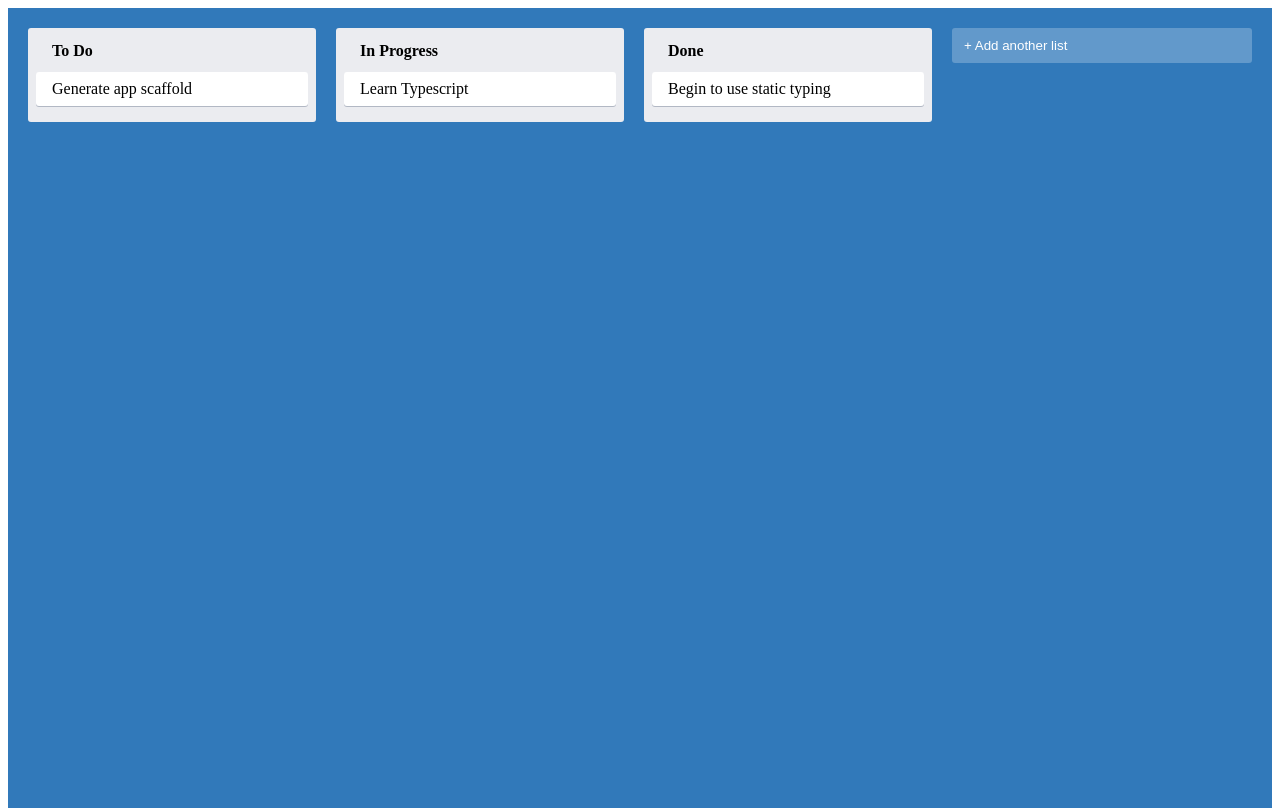
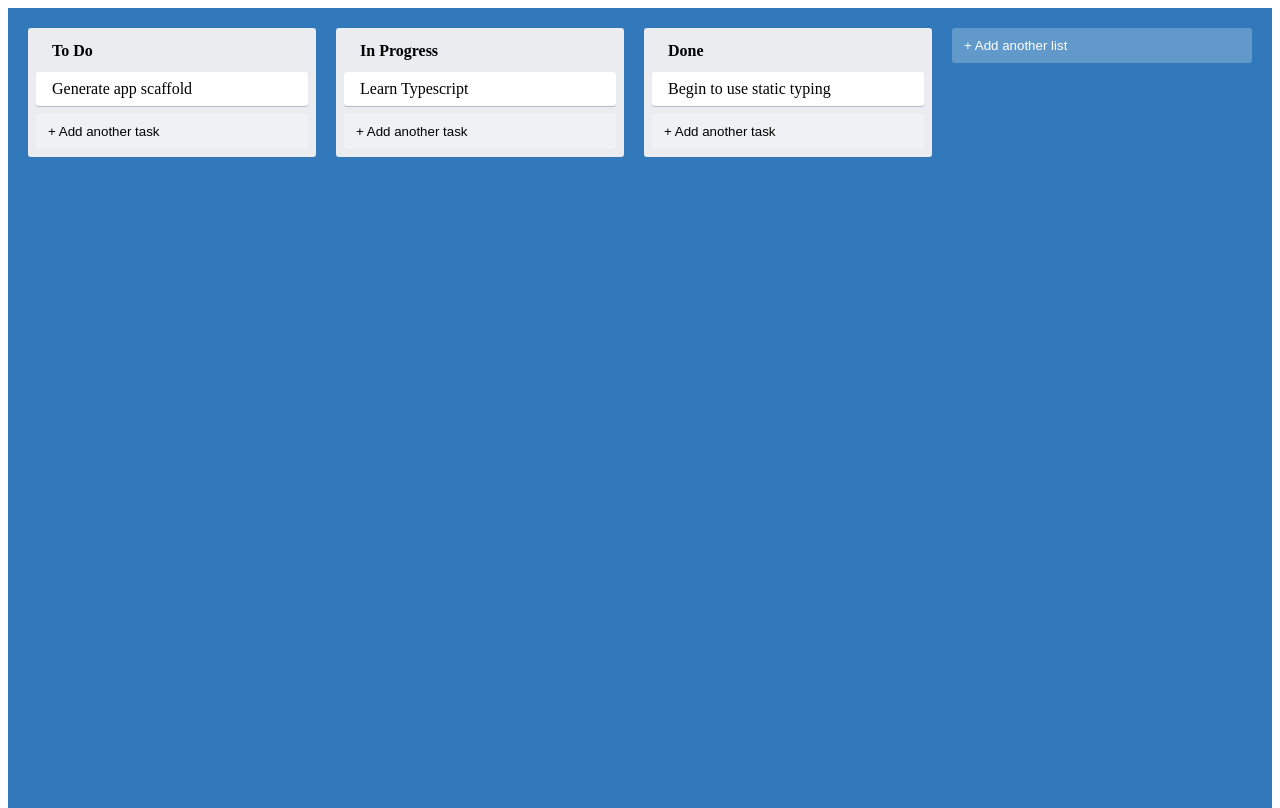
Before and after one commit to Ivsath/trello, a React (Create React App) app: page / in a window 1280 px wide. Built offline with nearby package versions, Linux system fonts and the light colour scheme.

Commit message:
Update the Column layout

```diff
--- a/src/components/Column.tsx
+++ b/src/components/Column.tsx
@@ -1,5 +1,6 @@
 import React from 'react';
 import { ColumnContainer, ColumnTitle } from '../styles';
+import { AddNewItem } from './AddNewItem';
 
 interface ColumnProps {
   text: string;
@@ -13,6 +14,11 @@ export const Column = ({
     <ColumnContainer>
       <ColumnTitle>{text}</ColumnTitle>
       {children}
+      <AddNewItem
+        toggleButtonText="+ Add another task"
+        onAdd={console.log}
+        dark
+      />
     </ColumnContainer>
   );
 };
```
